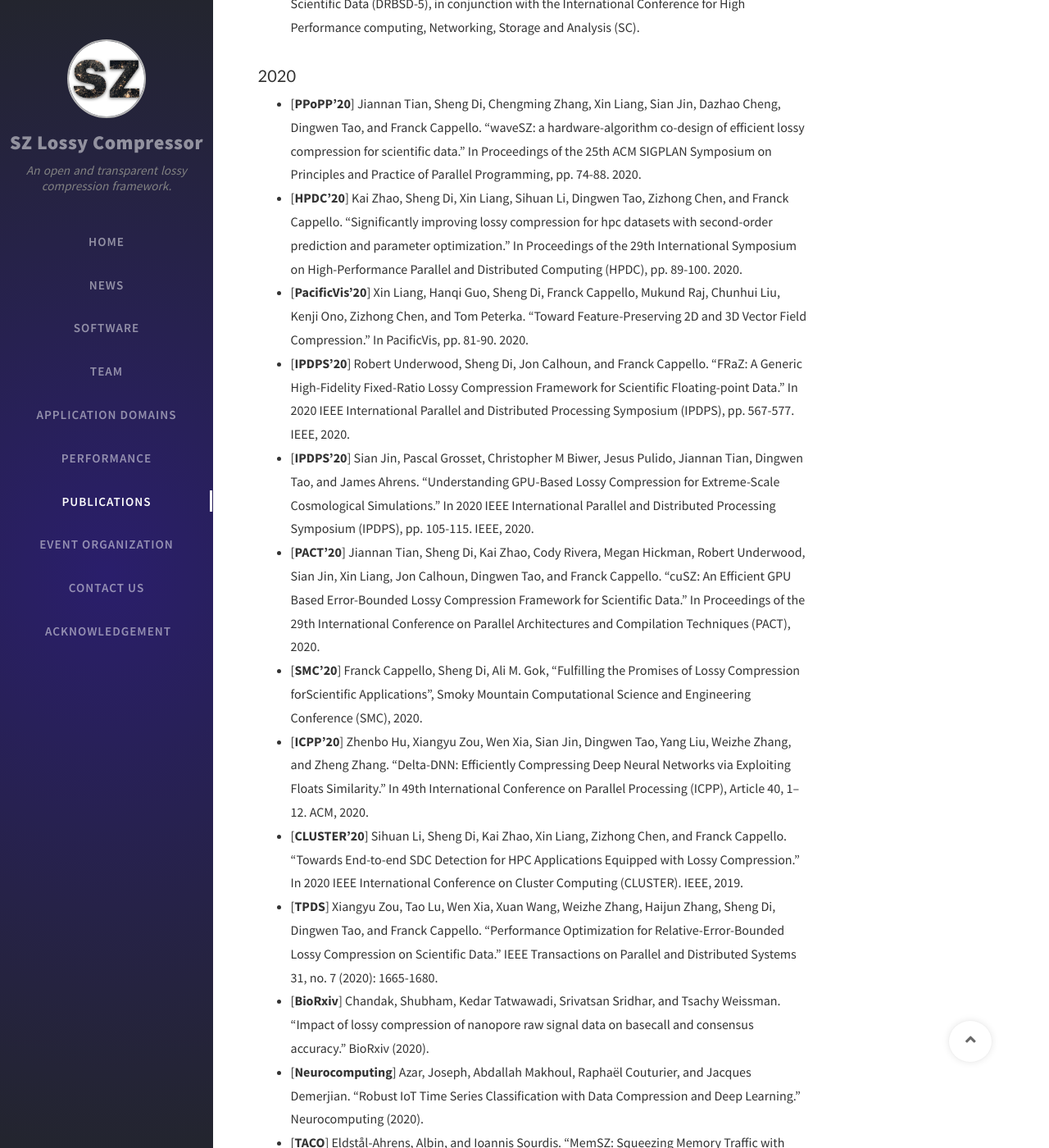
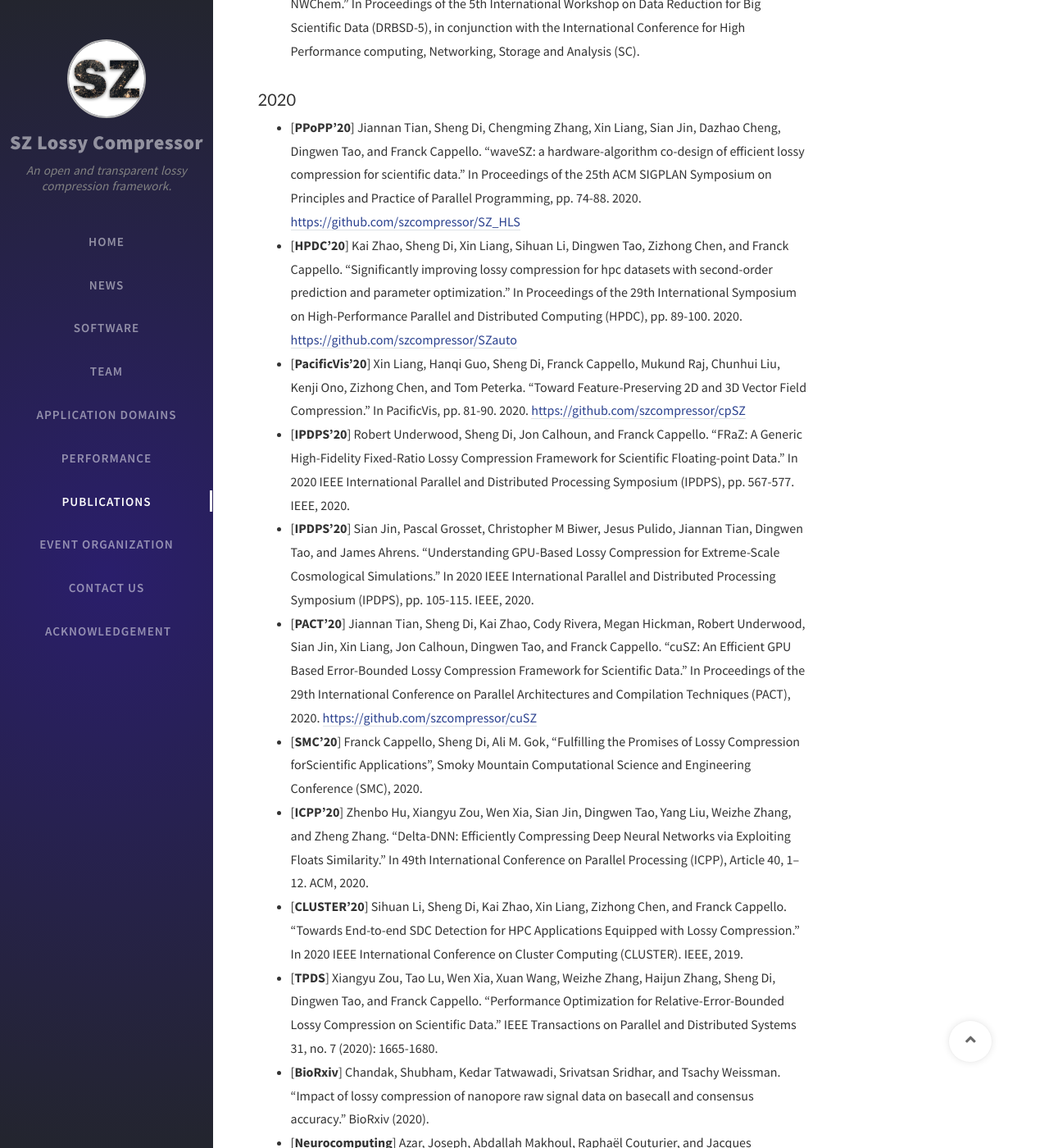
Before and after one commit to szcompressor/szcompressor.github.io, a Jekyll site: the page built from tabs/publication.md, in a window 1280 px wide and 1400 px high, scrolled down 3368 px. Shown: the whole window at 82% size. Built offline with Jekyll 4.4.1, drawn with Linux system fonts in a browser that asks for light colours; nearby versions of some CDN libraries; comment, search, counter and statistics services are not loaded; some of the changed lines change nothing that is shown; some of the changed text lies outside the part shown.

Commit message:
update code links

```diff
--- a/tabs/publication.md
+++ b/tabs/publication.md
@@ -25,7 +25,7 @@ title: Publications
 - [**TPDS**] Sheng Di, Dingwen Tao, Xin Liang, and Franck Cappello. "Efficient lossy compression for scientific data based on pointwise relative error bound." IEEE Transactions on Parallel and Distributed Systems 30, no. 2 (2018): 331-345.
 
 ### 2019
-- [**HPDC'19**] Sian Jin, Sheng Di, Xin Liang, Jiannan Tian, Dingwen Tao, and Franck Cappello. "Deepsz: A novel framework to compress deep neural networks by using error-bounded lossy compression." In Proceedings of the 28th International Symposium on High-Performance Parallel and Distributed Computing (HPDC), pp. 159-170. 2019.
+- [**HPDC'19**] Sian Jin, Sheng Di, Xin Liang, Jiannan Tian, Dingwen Tao, and Franck Cappello. "Deepsz: A novel framework to compress deep neural networks by using error-bounded lossy compression." In Proceedings of the 28th International Symposium on High-Performance Parallel and Distributed Computing (HPDC), pp. 159-170. 2019. [https://github.com/szcompressor/deepsz](https://github.com/szcompressor/deepsz)
 - [**MSST'19**] Xiangyu Zou, Tao Lu, Wen Xia, Xuan Wang, Weizhe Zhang, Sheng Di, Dingwen Tao, and Franck Cappello. "Accelerating relative-error bounded lossy compression for hpc datasets with precomputation-based mechanisms." In 2019 35th Symposium on Mass Storage Systems and Technologies (MSST), pp. 65-78. IEEE, 2019.
 - [**FCCM'19**] Xiong, Qingqing, Rushi Patel, Chen Yang, Tong Geng, Anthony Skjellum, and Martin C. Herbordt. "Ghostsz: A transparent fpga-accelerated lossy compression framework." In 2019 IEEE 27th Annual International Symposium on Field-Programmable Custom Computing Machines (FCCM), pp. 258-266. IEEE, 2019.
 - [**CLUSTER'19**] Xin Liang, Sheng Di, Dingwen Tao, Sihuan Li, Bogdan Nicolae, Zizhong Chen, and Franck Cappello. "Improving performance of data dumping with lossy compression for scientific simulation." In 2019 IEEE International Conference on Cluster Computing (CLUSTER), pp. 1-11. IEEE, 2019.
@@ -38,12 +38,12 @@ title: Publications
 - [**DRBSD-5**] Tasmia Reza, Kristopher Keipert, Sheng Di, Xin Liang, Jon C. Calhoun, Franck Cappello. "Analyzing the Performance and Accuracy of LossyCheckpointing on Sub-iteration of NWChem." In Proceedings of the 5th International Workshop on Data Reduction for Big Scientific Data (DRBSD-5), in conjunction with the International Conference for High Performance computing, Networking, Storage and Analysis (SC).
 
 ### 2020
-- [**PPoPP'20**] Jiannan Tian, Sheng Di, Chengming Zhang, Xin Liang, Sian Jin, Dazhao Cheng, Dingwen Tao, and Franck Cappello. "waveSZ: a hardware-algorithm co-design of efficient lossy compression for scientific data." In Proceedings of the 25th ACM SIGPLAN Symposium on Principles and Practice of Parallel Programming, pp. 74-88. 2020.
-- [**HPDC'20**] Kai Zhao, Sheng Di, Xin Liang, Sihuan Li, Dingwen Tao, Zizhong Chen, and Franck Cappello. "Significantly improving lossy compression for hpc datasets with second-order prediction and parameter optimization." In Proceedings of the 29th International Symposium on High-Performance Parallel and Distributed Computing (HPDC), pp. 89-100. 2020.
-- [**PacificVis'20**] Xin Liang, Hanqi Guo, Sheng Di, Franck Cappello, Mukund Raj, Chunhui Liu, Kenji Ono, Zizhong Chen, and Tom Peterka. "Toward Feature-Preserving 2D and 3D Vector Field Compression." In PacificVis, pp. 81-90. 2020.
+- [**PPoPP'20**] Jiannan Tian, Sheng Di, Chengming Zhang, Xin Liang, Sian Jin, Dazhao Cheng, Dingwen Tao, and Franck Cappello. "waveSZ: a hardware-algorithm co-design of efficient lossy compression for scientific data." In Proceedings of the 25th ACM SIGPLAN Symposium on Principles and Practice of Parallel Programming, pp. 74-88. 2020. [https://github.com/szcompressor/SZ_HLS](https://github.com/szcompressor/SZ_HLS)
+- [**HPDC'20**] Kai Zhao, Sheng Di, Xin Liang, Sihuan Li, Dingwen Tao, Zizhong Chen, and Franck Cappello. "Significantly improving lossy compression for hpc datasets with second-order prediction and parameter optimization." In Proceedings of the 29th International Symposium on High-Performance Parallel and Distributed Computing (HPDC), pp. 89-100. 2020. [https://github.com/szcompressor/SZauto](https://github.com/szcompressor/SZauto)
+- [**PacificVis'20**] Xin Liang, Hanqi Guo, Sheng Di, Franck Cappello, Mukund Raj, Chunhui Liu, Kenji Ono, Zizhong Chen, and Tom Peterka. "Toward Feature-Preserving 2D and 3D Vector Field Compression." In PacificVis, pp. 81-90. 2020. [https://github.com/szcompressor/cpSZ](https://github.com/szcompressor/cpSZ)
 - [**IPDPS'20**] Robert Underwood, Sheng Di, Jon Calhoun, and Franck Cappello. "FRaZ: A Generic High-Fidelity Fixed-Ratio Lossy Compression Framework for Scientific Floating-point Data." In 2020 IEEE International Parallel and Distributed Processing Symposium (IPDPS), pp. 567-577. IEEE, 2020.
 - [**IPDPS'20**] Sian Jin, Pascal Grosset, Christopher M Biwer, Jesus Pulido, Jiannan Tian, Dingwen Tao, and James Ahrens. "Understanding GPU-Based Lossy Compression for Extreme-Scale Cosmological Simulations." In 2020 IEEE International Parallel and Distributed Processing Symposium (IPDPS), pp. 105-115. IEEE, 2020.
-- [**PACT'20**] Jiannan Tian, Sheng Di, Kai Zhao, Cody Rivera, Megan Hickman, Robert Underwood, Sian Jin, Xin Liang, Jon Calhoun, Dingwen Tao, and Franck Cappello. "cuSZ: An Efficient GPU Based Error-Bounded Lossy Compression Framework for Scientific Data." In Proceedings of the 29th International Conference on Parallel Architectures and Compilation Techniques (PACT), 2020.
+- [**PACT'20**] Jiannan Tian, Sheng Di, Kai Zhao, Cody Rivera, Megan Hickman, Robert Underwood, Sian Jin, Xin Liang, Jon Calhoun, Dingwen Tao, and Franck Cappello. "cuSZ: An Efficient GPU Based Error-Bounded Lossy Compression Framework for Scientific Data." In Proceedings of the 29th International Conference on Parallel Architectures and Compilation Techniques (PACT), 2020. [https://github.com/szcompressor/cuSZ](https://github.com/szcompressor/cuSZ)
 - [**SMC'20**] Franck Cappello, Sheng Di, Ali M. Gok, "Fulfilling the Promises of Lossy Compression forScientific Applications", Smoky Mountain Computational Science and Engineering Conference (SMC), 2020.
 - [**ICPP'20**] Zhenbo Hu, Xiangyu Zou, Wen Xia, Sian Jin, Dingwen Tao, Yang Liu, Weizhe Zhang, and Zheng Zhang. "Delta-DNN: Efficiently Compressing Deep Neural Networks via Exploiting Floats Similarity." In 49th International Conference on Parallel Processing (ICPP), Article 40, 1–12. ACM, 2020.
 - [**CLUSTER'20**] Sihuan Li, Sheng Di, Kai Zhao, Xin Liang, Zizhong Chen, and Franck Cappello. "Towards End-to-end SDC Detection for HPC Applications Equipped with Lossy Compression." In 2020 IEEE International Conference on Cluster Computing (CLUSTER). IEEE, 2019.
```
